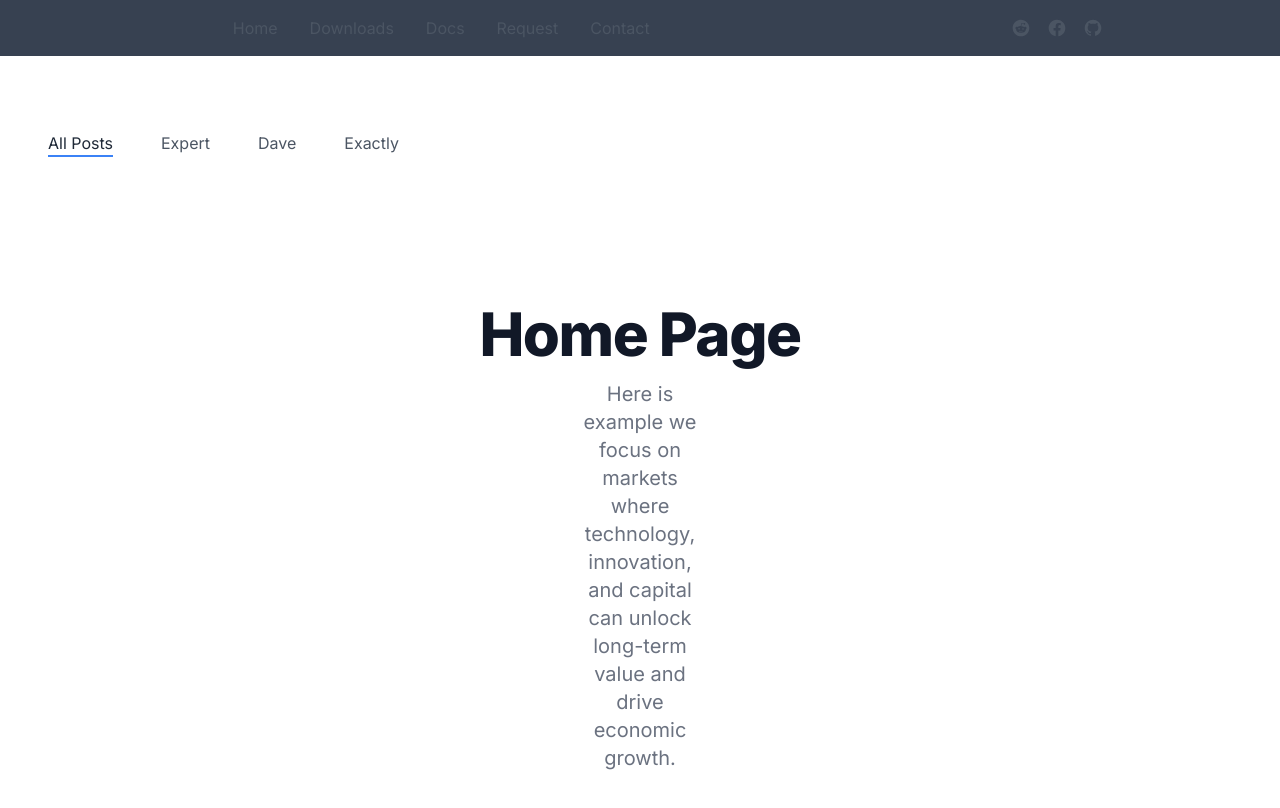
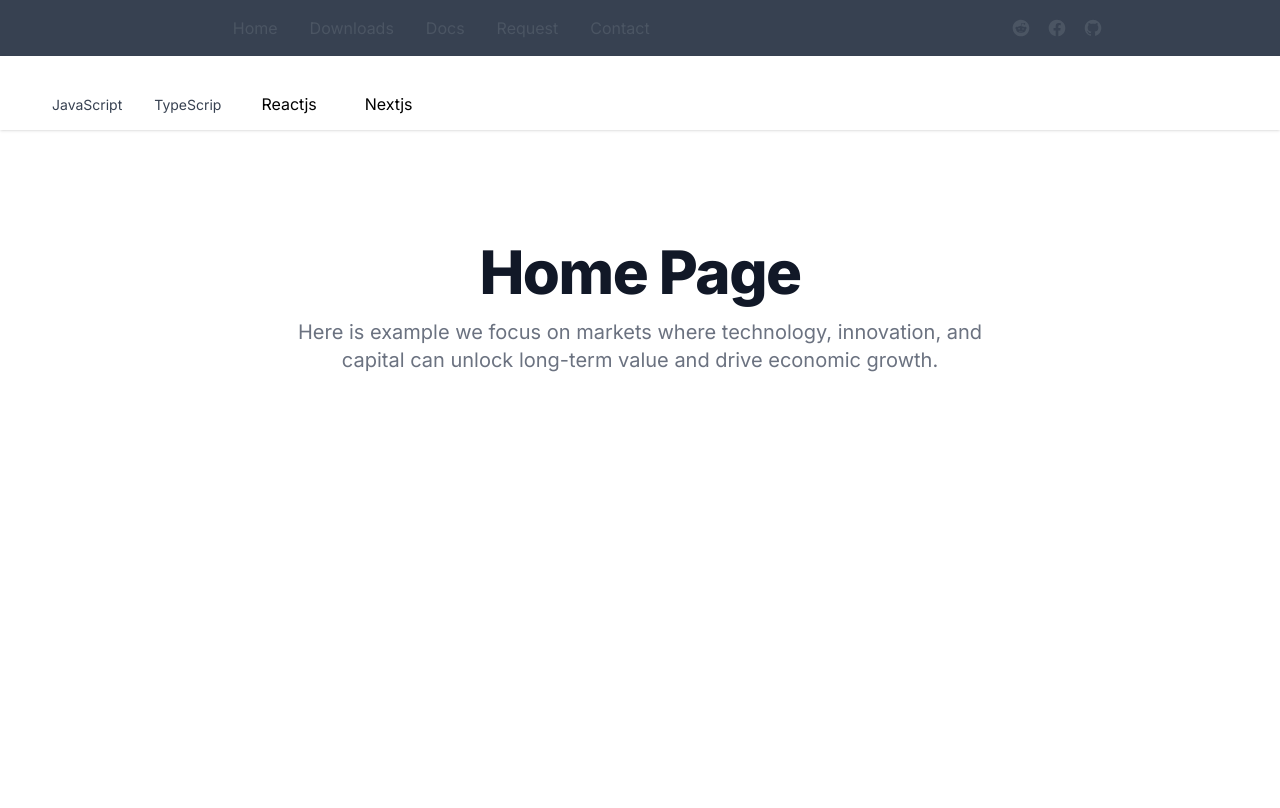
Before and after one commit to officialrajdeepsingh/layout-and-template-nextjs, a Next.js app: page / in a window 1280 px wide. Shown: the top 808 px of the page. Built offline with nearby package versions, Linux system fonts and the light colour scheme.

Commit message:
rewrite template file

```diff
--- a/src/app/template.tsx
+++ b/src/app/template.tsx
@@ -1,52 +1,49 @@
 'use client'
+import { motion } from "framer-motion"
+import Link from "next/link";
 
 import { useSearchParams } from "next/navigation";
 import { useRouter } from "next/navigation";
-import { useCallback } from "react";
+import { useCallback, useEffect, useState } from "react";
 
-export default function Template({ children }: { children: React.ReactNode }) {
+export default function Template({ children }: { children: React.ReactNode; }) {
 
-  const router = useRouter()
-  const searchParams = useSearchParams()
-
-  // https://nextjs.org/docs/app/api-reference/functions/use-search-params#examples
-  const createQueryString = useCallback(
-    (name: string, value: string) => {
-      const params = new URLSearchParams(searchParams.toString())
-      params.set(name, value)
-
-      return params.toString()
-    },
-    [searchParams]
+  useEffect(
+    () => {
+      console.log(" log here. ")
+    }, []
   )
 
   return (
     <>
-      <nav className="h-24 mt-10 py-2 container flex items-center justify-left px-6 mx-auto text-gray-600 capitalize dark:text-gray-300">
+      <nav className="relative bg-white shadow dark:bg-gray-800">
+        <div className="container px-6 pt-3 mx-auto">
+          <div className="py-3 mt-3 -mx-3 overflow-y-auto whitespace-nowrap scroll-hidden">
+            <nav className="container flex items-center justify-left px-6 mx-auto ">
 
-        <button onClick={() => {
-          router.push("/" + '?' + createQueryString('q', ''))
+              <motion.li initial={{ opacity: 0, x: -20 }} animate={{ opacity: 1, x: 0 }} transition={{ delay: 0.1 }} className="list-none mx-4 text-sm leading-5 text-gray-700 transition-colors duration-300 transform dark:text-gray-200 hover:text-blue-600 dark:hover:text-blue-400 hover:underline md:my-0">
+                <Link href="/javascript" >JavaScript</Link>
+              </motion.li>
 
-        }} className="text-gray-800 transition-colors duration-300 transform dark:text-gray-200 border-b-2 border-blue-500 mx-1.5 sm:mx-6">
-          All Posts
-        </button>
+              <motion.li initial={{ opacity: 0, x: -20 }} animate={{ opacity: 1, x: 0 }} transition={{ delay: 0.1 }} className="list-none mx-4 text-sm leading-5 text-gray-700 transition-colors duration-300 transform dark:text-gray-200 hover:text-blue-600 dark:hover:text-blue-400 hover:underline md:my-0">
+                <Link href="/typescript" >TypeScrip</Link>
+              </motion.li>
 
-        <button onClick={() => {
-          router.push("/" + '?' + createQueryString('q', 'expert'))
-        }} className="border-b-2 border-transparent hover:text-gray-800 transition-colors duration-300 transform dark:hover:text-gray-200 hover:border-blue-500 mx-1.5 sm:mx-6">Expert</button>
+              <motion.li initial={{ opacity: 0, x: -20 }} animate={{ opacity: 1, x: 0 }} transition={{ delay: 0.1 }} className="list-none border-b-2 border-transparent hover:text-gray-800 transition-colors duration-300 transform dark:hover:text-gray-200 hover:border-blue-500 mx-1.5 sm:mx-6">
+                <Link href="/reactjs" >Reactjs</Link>
+              </motion.li>
 
-        <button onClick={() => {
-          router.push("/" + '?' + createQueryString('q', 'dave'))
-        }} className="border-b-2 border-transparent hover:text-gray-800 transition-colors duration-300 transform dark:hover:text-gray-200 hover:border-blue-500 mx-1.5 sm:mx-6">Dave</button>
+              <motion.li initial={{ opacity: 0, x: -20 }} animate={{ opacity: 1, x: 0 }} transition={{ delay: 0.1 }} className="list-none border-b-2 border-transparent hover:text-gray-800 transition-colors duration-300 transform dark:hover:text-gray-200 hover:border-blue-500 mx-1.5 sm:mx-6">
+                <Link href="/nextjs" >Nextjs</Link>
+              </motion.li>
 
-        <button onClick={() => {
-          router.push("/" + '?' + createQueryString('q', 'exactly'))
-        }} className="border-b-2 border-transparent hover:text-gray-800 transition-colors duration-300 transform dark:hover:text-gray-200 hover:border-blue-500 mx-1.5 sm:mx-6">Exactly</button>
-
+            </nav>
+          </div>
+        </div>
       </nav>
 
       <main className="py-12 container m-auto px-6 text-gray-600 md:px-12 xl:px-6">
-        <div className="lg:w-3/4 xl:w-2/4 mx-auto"> {children} </div>
+        {children}
       </main>
     </>
   )
```
